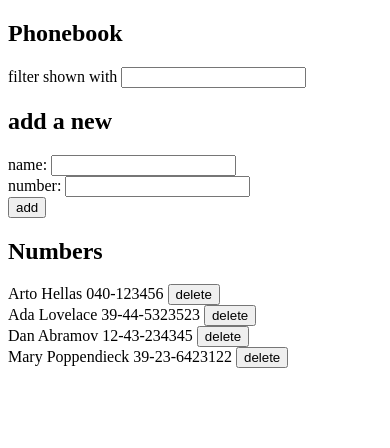
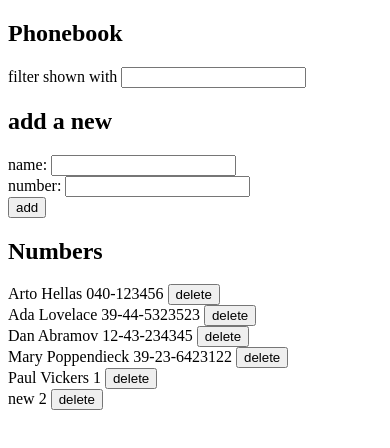
Before and after one commit to paul77uk/full-stack-open, a React (Vite) app in the folder part2/phonebook/: page / in a window 390 px wide. Shown: the top 448 px of the page. Built offline with nearby package versions, Linux system fonts and the light colour scheme; data requests are answered from the project's data file.

Commit message:
completed phonebook ex 2.15 added crud

```diff
--- a/part2/phonebook/db.json
+++ b/part2/phonebook/db.json
@@ -19,6 +19,16 @@
       "name": "Mary Poppendieck",
       "number": "39-23-6423122",
       "id": 4
+    },
+    {
+      "name": "Paul Vickers",
+      "number": "1",
+      "id": 6
+    },
+    {
+      "name": "new",
+      "number": "2",
+      "id": 7
     }
   ]
 }
--- a/part2/phonebook/src/App.jsx
+++ b/part2/phonebook/src/App.jsx
@@ -20,15 +20,33 @@ const App = () => {
       number: newNumber,
     };
 
-    persons.find((person) => person.name === newName)
-      ? alert(`${newName} is already added to phonebook`)
-      : setPersons(persons.concat(personObject));
+    if (persons.find((person) => person.name === newName)) {
+      if (
+        window.confirm(
+          `${newName} is already added to phonebook, replace the old number with a new one?`
+        )
+      ) {
+        const person = persons.find((person) => person.name === newName);
+        const changedPerson = { ...person, number: newNumber };
+        personService
+          .update(person.id, changedPerson)
+          .then((returnedPerson) => {
+            setPersons(
+              persons.map((person) =>
+                person.id !== returnedPerson.id ? person : returnedPerson
+              )
+            );
+          });
+      }
+    } else {
+      personService.create(personObject).then((returnedPerson) => {
+        setPersons(persons.concat(returnedPerson));
+      });
+    }
 
-    personService.create(personObject).then((returnedPerson) => {
-      setPersons(persons.concat(returnedPerson));
-      setNewName("");
-      setNewNumber("");
-    });
+    setNewName("");
+    setNewNumber("");
+    getAllPersons();
   };
 
   const removePerson = (person) => {
--- a/part2/phonebook/src/services/persons.js
+++ b/part2/phonebook/src/services/persons.js
@@ -11,8 +11,13 @@ const create = (newObject) => {
   return request.then((response) => response.data);
 };
 
+const update = (id, newObject) => {
+  const request = axios.put(`${baseUrl}/${id}`, newObject);
+  return request.then((response) => response.data);
+};
+
 const deletePerson = (id) => {
-    return axios.delete(`${baseUrl}/${id}`);
-}
+  return axios.delete(`${baseUrl}/${id}`);
+};
 
-export default { getAll, create, deletePerson };
+export default { getAll, create, deletePerson, update };
```
